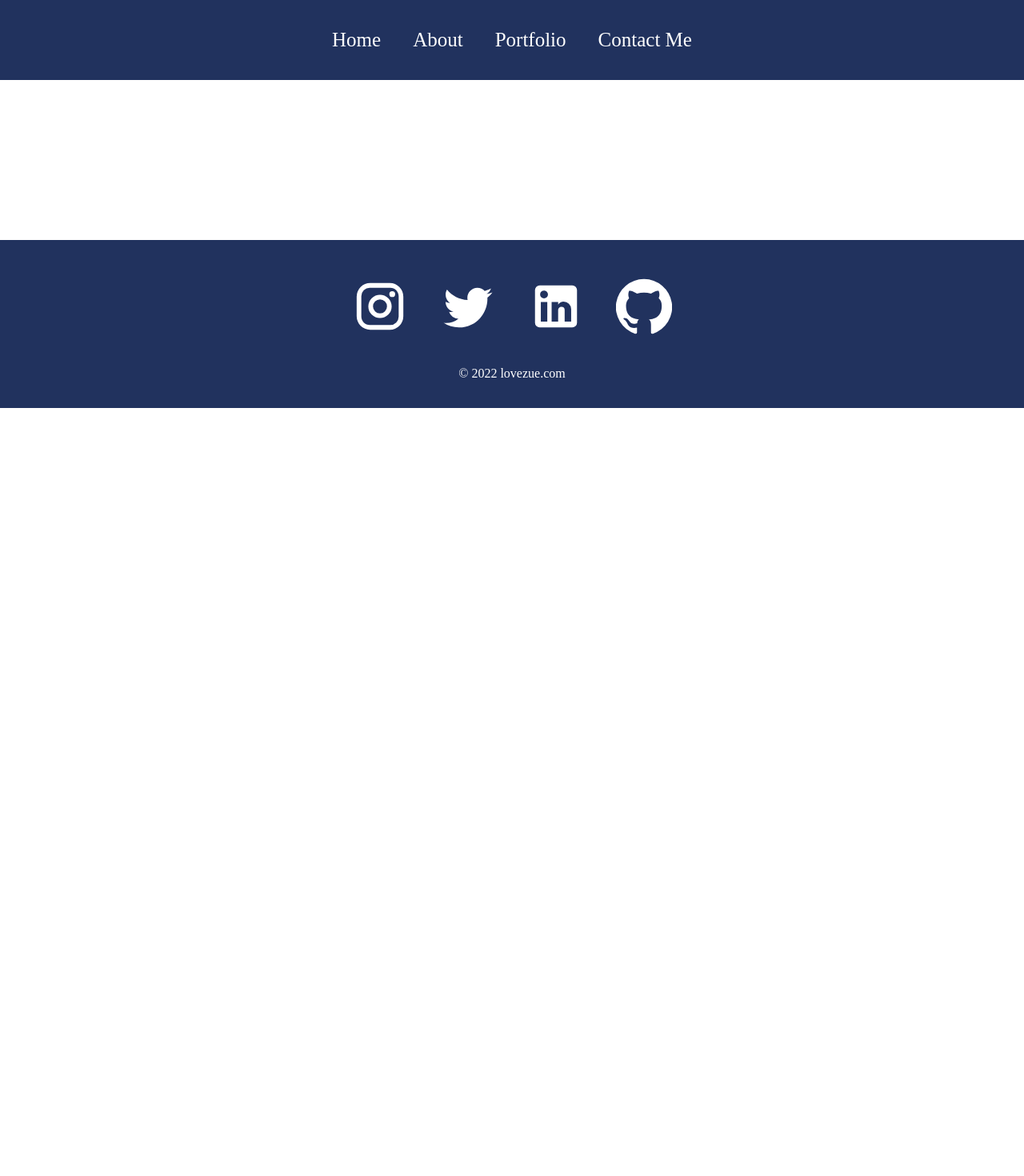
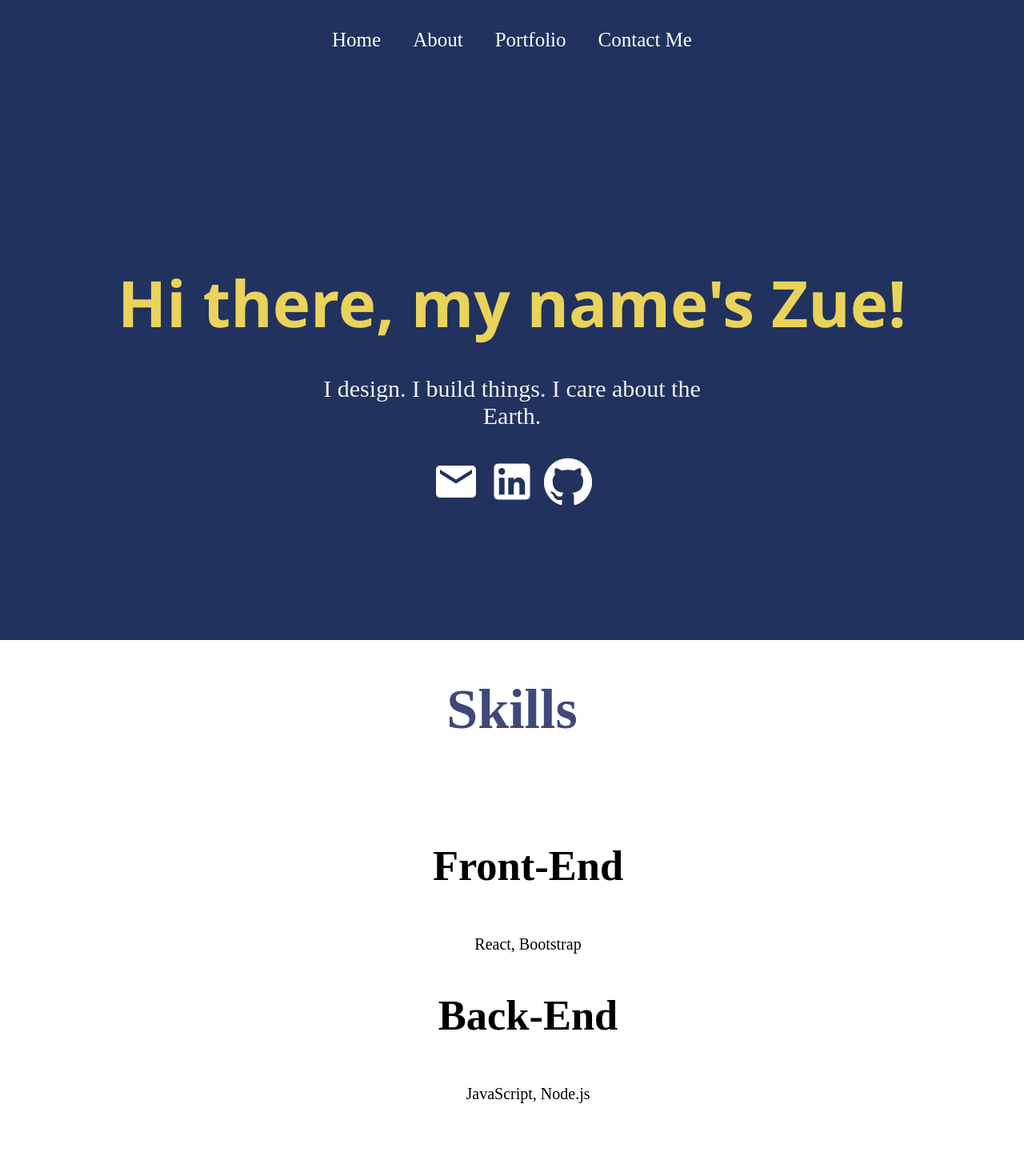
Before and after one commit to zuetesei/react-portfolio, a React (Create React App) app: page / in a window 1280 px wide. Shown: the top 1470 px of the page at 80% size. Before the commit the page ends 800 px from the top, so only its background shows below. Built offline with nearby package versions, Linux system fonts and the light colour scheme.

Commit message:
set up basic home

```diff
--- a/src/App.js
+++ b/src/App.js
@@ -1,9 +1,9 @@
 import './App.css'
 import { BrowserRouter as Router, Routes, Route } from "react-router-dom";
 import Home from './pages/Home';
-import About from './pages/About';
-import Portfolio from './pages/Portfolio';
-import ContactForm from './pages/ContactForm';
+// import About from './pages/About';
+// import Portfolio from './pages/Portfolio';
+// import ContactForm from './pages/ContactForm';
 import Nav from './components/Navbar';
 import Footer from './components/Footer';
 
@@ -13,8 +13,8 @@ function App() {
       <Router>
         <Nav />
         <Routes>
-          {/* <Route path='/' element={<Home />} />
-          <Route path='about' element={<About />} />
+          <Route path='/' element={<Home />} />
+          {/* <Route path='about' element={<About />} />
           <Route path='/portfolio' element={<Portfolio />} />
           <Route path='/contact' element={<ContactForm />} /> */}
         </Routes>
--- a/src/pages/Home.js
+++ b/src/pages/Home.js
@@ -0,0 +1,36 @@
+import React from 'react';
+import EmailIcon from '@material-ui/icons/Email';
+import LinkedInIcon from '@material-ui/icons/LinkedIn';
+import GithubIcon from '@material-ui/icons/GitHub';
+import '../styles/Home.css'
+
+function Home() {
+    return (
+        <div className='Home'>
+            <div className='about'>
+                <h2> Hi there, my name's Zue! </h2>
+                <div className='prompt'>
+                    <p> I design. I build things. I care about the Earth. </p>
+                    <EmailIcon />
+                    <LinkedInIcon />
+                    <GithubIcon />
+                </div>
+            </div>
+            <div className='skills'>
+                <h1> Skills </h1>
+                <ol className='list'>
+                    <li className='item'>
+                        <h2> Front-End </h2>
+                        <span> React, Bootstrap </span>
+                    </li>
+                    <li className='item'>
+                        <h2> Back-End </h2>
+                        <span> JavaScript, Node.js </span>
+                    </li>
+                </ol>
+            </div>
+        </div>
+    );
+}
+
+export default Home;
--- a/src/pages/Portfolio.js
+++ b/src/pages/Portfolio.js
@@ -0,0 +1,10 @@
+import React from 'react';
+
+function Projects() {
+    return (
+        <div className='projects'> Projects </div>
+    )
+
+}
+
+export default Projects;
--- /dev/null
+++ b/src/styles/Home.css
@@ -0,0 +1,82 @@
+.home {
+    width: 100%;
+    align-items: center;
+    font-family: "Arial", sans-serif;
+    color: #3e497a;
+}
+
+.about {
+    width: 100%;
+    height: calc(100vh - 100px);
+    display: flex;
+    flex-direction: column;
+    justify-content: center;
+    align-items: center;
+    text-align: center;
+    background-color: #21325e;
+    color: #f0f0f0;
+}
+
+.about h2 {
+    font-family: "Segoe UI", Tahoma, Geneva, Verdana, sans-serif;
+    font-size: 80px;
+    color: #e9d35b;
+    height: 50px;
+}
+
+.about .prompt {
+    width: 40%;
+    font-size: 30px;
+}
+
+.prompt svg {
+    font-size: 60px;
+    margin: 5px;
+    color: white;
+}
+
+.skills {
+    font-size: 35px;
+    width: 100%;
+    display: flex;
+    justify-content: center;
+    flex-direction: column;
+    align-items: center;
+}
+
+.skills h1 {
+    color: #3e497a;
+}
+
+.skills .list {
+    list-style: none;
+    width: 60%;
+}
+
+.list span {
+    font-size: 20px;
+}
+
+@media only screen and (max-width: 600px) {
+    .about h2 {
+        font-size: 40px;
+    }
+
+    .about .prompt {
+        margin-top: 10px;
+        font-size: 20px;
+        width: 80%;
+    }
+
+    .skills {
+        text-align: center;
+    }
+
+    .list {
+        padding: 0;
+    }
+
+    .skills h2 {
+        font-size: 30px;
+    }
+}
```
